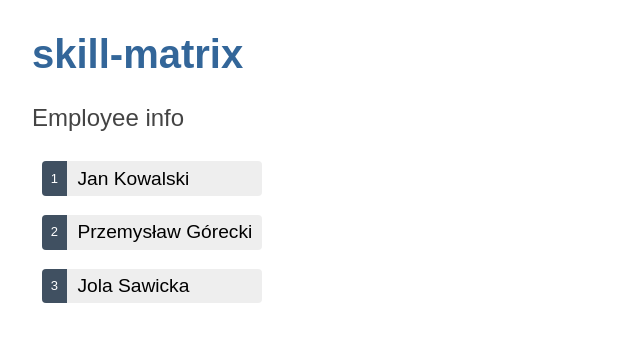
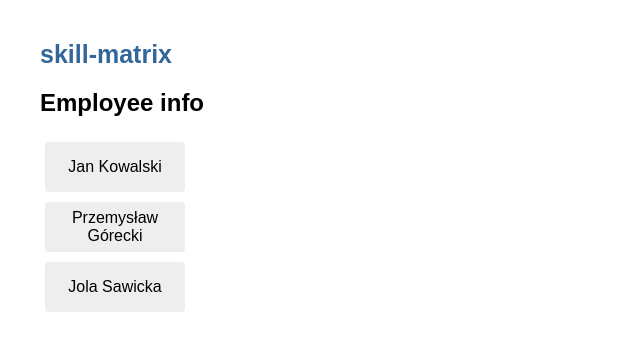
Before and after one commit to sebastian-pietrykowski/employee-app, an Angular app in the folder skill-matrix/: page / in a window 1280 px wide. Shown: the top 350 px of the page, without its empty margins (0-640 px from the left). Built offline with nearby package versions, Linux system fonts and the light colour scheme.

Commit message:
Added displaying list of employees, changed styles to BEM

```diff
--- a/skill-matrix/src/app/app.component.html
+++ b/skill-matrix/src/app/app.component.html
@@ -1,2 +1,4 @@
-<h1>{{ title }}</h1>
-<app-employee></app-employee>
+<div class="app-container">
+  <h1 class="app-container__header">{{ title }}</h1>
+  <app-employee></app-employee>
+</div>
--- a/skill-matrix/src/app/app.component.scss
+++ b/skill-matrix/src/app/app.component.scss
@@ -0,0 +1,7 @@
+@import "src/assets/styles/headers";
+
+.app-container {
+  &__header {
+    @extend %h1;
+  }
+}
--- a/skill-matrix/src/app/features/components/employee/employee.component.html
+++ b/skill-matrix/src/app/features/components/employee/employee.component.html
@@ -1,26 +1,41 @@
-<article>
-  <h2>Employee info</h2>
-  <ul class="employees">
-    <li *ngFor="let employee of employeeList">
-      <button [class.selected]="employee === selectedEmployee" type="button" (click)="onSelect(employee)">
-        <span class="badge">{{employee.id}} </span>
-        <span class="name-and-surname">{{ employee.name }} {{ employee.surname }}</span>
+<article class="employee">
+  <header class="employee__header">
+    <h2>Employee info</h2>
+  </header>
+  <ul class="employee__list">
+    <li class="employee__list-element" *ngFor="let employee of employeeList">
+      <button
+        class="employee__list-button"
+        [class.employee__list-button--selected]="employee === selectedEmployee"
+        type="button"
+        (click)="onSelect(employee)"
+      >
+        <span class="employee__full-name-select"
+          >{{ employee.name }} {{ employee.surname }}</span
+        >
       </button>
     </li>
   </ul>
-  <div *ngIf="selectedEmployee">
-    <h3>
-      {{ selectedEmployee.name | uppercase }} {{ selectedEmployee.surname | uppercase }} Details
+  <div class="employee__info" *ngIf="selectedEmployee">
+    <h3 class="employee__details">
+      {{ selectedEmployee.name | uppercase }}
+      {{ selectedEmployee.surname | uppercase }} Details
     </h3>
-    <div><span>ID: </span>{{ selectedEmployee.id }}</div>
-    <div>
+    <div classs="employee__id"><span>ID: </span>{{ selectedEmployee.id }}</div>
+    <div class="employee_employmentDate">
       <span>Employment date: </span
       >{{ selectedEmployee.employmentDate | date: "dd.MM.yyyy" }}
     </div>
-    <div><span>Skills: </span>{{ selectedEmployee.listOfSkills }}</div>
-    <div><span>Projects: </span>{{ selectedEmployee.listOfProjects }}</div>
-    <div><span>Manager: </span>{{ selectedEmployee.manager }}</div>
-    <div>
+    <div class="employee_skills">
+      <span>Skills: </span>{{ selectedEmployee.listOfSkills }}
+    </div>
+    <div class="employee_projects">
+      <span>Projects: </span>{{ selectedEmployee.listOfProjects }}
+    </div>
+    <div class="employee_manager">
+      <span>Manager: </span>{{ selectedEmployee.manager }}
+    </div>
+    <div class="employee_name-input">
       <label for="name">Employee name: </label>
       <input id="name" [(ngModel)]="selectedEmployee.name" placeholder="name" />
     </div>
--- a/skill-matrix/src/app/features/components/employee/employee.component.scss
+++ b/skill-matrix/src/app/features/components/employee/employee.component.scss
@@ -1,66 +1,84 @@
-/* EmployeeComponent's private CSS styles */
-.employees {
-  margin: 0 0 2em 0;
+@import "src/assets/styles/buttons";
+@import "src/assets/styles/headers";
+@import "src/assets/styles/colors";
+
+.employee {
+  font-size: 1.6rem;
+
+  &_header {
+    @extend %h2;
+  }
+
+  &__list {
+    margin: 0 0 2rem 0;
     list-style-type: none;
     padding: 0;
-  width: 15em;
+    width: 15rem;
   }
 
-.employees li {
+  &__list-element {
     display: flex;
   }
 
-.employees button {
+  &__list-button {
+    @extend %button;
+    font-size: 1.6rem;
     flex: 1;
     cursor: pointer;
     position: relative;
     left: 0;
-  background-color: #EEE;
-  margin: .5em;
+    margin: 0.5rem;
     padding: 0;
     border-radius: 4px;
     display: flex;
-  align-items: stretch;
-  height: 1.8em;
+    align-items: center;
+    justify-content: center;
+    height: 5rem;
+    //width: ;
   }
 
-.employees button:hover {
+  &__list-button:hover {
     color: #2c3a41;
-  background-color: #e6e6e6;
-  left: .1em;
+    background-color: $very-light-gray;
+    left: 0.1rem;
   }
 
-.employees button:active {
-  background-color: #525252;
+  &__list-button:active {
+    background-color: $dim-gray;
     color: #fafafa;
   }
 
-.employees button.selected {
+  &__list-button--selected {
     background-color: black;
     color: white;
   }
 
-.employees button.selected:hover {
-  background-color: #505050;
+  &__list-button--selected:hover {
+    background-color: $charcoal-gray;
     color: white;
   }
 
-.employees button.selected:active {
+  &__list-button--selected:active {
     background-color: black;
     color: white;
   }
 
-.employees .badge {
+  &__employee_list &__full-name-select {
     display: inline-block;
-  font-size: small;
+    //font-size: small;
     color: white;
-  padding: 0.8em 0.7em 0 0.7em;
-  background-color: #405061;
-  line-height: 1em;
-  margin-right: .8em;
+    padding: 0.8rem 0.7rem 0 0.7rem;
+    background-color: $steel-blue;
+    line-height: 1rem;
+    margin-right: 0.8rem;
     border-radius: 4px 0 0 4px;
   }
 
-.employees .name-and-surname {
+  &__employee_list &__full-name-select {
     align-self: center;
   }
+
+  &__employee__info {
+    color: red;
+  }
+}
--- /dev/null
+++ b/skill-matrix/src/assets/styles/_buttons.scss
@@ -0,0 +1,25 @@
+@import "./colors";
+
+%button {
+  background-color: $light-gray;
+  border: none;
+  border-radius: 4px;
+  cursor: pointer;
+  color: black;
+  font-size: 1.2rem;
+  padding: 1rem;
+  margin-right: 1rem;
+  margin-bottom: 1rem;
+  margin-top: 1rem;
+
+  &:hover {
+    background-color: black;
+    color: white;
+  }
+
+  &:disabled {
+    d-color: $light-gray;
+    color: $medium-gray;
+    cursor: auto;
+  }
+}
--- /dev/null
+++ b/skill-matrix/src/assets/styles/_colors.scss
@@ -0,0 +1,8 @@
+$very-light-gray: #e6e6e6;
+$light-gray: #eee;
+$medium-gray: #aaa;
+$dim-gray: #525252;
+$charcoal-gray: #505050;
+$dark-gray: #444;
+$steel-blue: #405061;
+$teal: #369;
--- /dev/null
+++ b/skill-matrix/src/assets/styles/_headers.scss
@@ -0,0 +1,12 @@
+@import "./colors";
+
+%h1 {
+  color: $teal;
+  font-family: Arial, Helvetica, sans-serif;
+  font-size: 250%;
+}
+%h2, %h3 {
+  color: $dark-gray;
+  font-family: Arial, Helvetica, sans-serif;
+  font-weight: lighter;
+}
--- a/skill-matrix/src/styles.scss
+++ b/skill-matrix/src/styles.scss
@@ -1,48 +1,14 @@
 /* You can add global styles to this file, and also import other style files */
 /* Application-wide Styles */
-h1 {
-  color: #369;
+* {
   font-family: Arial, Helvetica, sans-serif;
-  font-size: 250%;
 }
-h2,
-h3 {
-  color: #444;
-  font-family: Arial, Helvetica, sans-serif;
-  font-weight: lighter;
+
+html {
+  font-size: 10px;
+  margin: 2em;
 }
+
 body {
   margin: 2em;
 }
-body,
-input[type="text"],
-button {
-  color: #333;
-  font-family: Cambria, Georgia, serif;
-}
-button {
-  background-color: #eee;
-  border: none;
-  border-radius: 4px;
-  cursor: pointer;
-  color: black;
-  font-size: 1.2rem;
-  padding: 1rem;
-  margin-right: 1rem;
-  margin-bottom: 1rem;
-  margin-top: 1rem;
-}
-button:hover {
-  background-color: black;
-  color: white;
-}
-button:disabled {
-  background-color: #eee;
-  color: #aaa;
-  cursor: auto;
-}
-
-/* everywhere else */
-* {
-  font-family: Arial, Helvetica, sans-serif;
-}
```
Also changed, not shown: skill-matrix/src/src/assets/styles/_button.scss (added), skill-matrix/src/src/assets/styles/_buttons.scss (added), skill-matrix/src/src/assets/styles/_colors.scss (added), skill-matrix/src/src/assets/styles/_headers.scss (added). Lines whose indentation alone changed are shown as unchanged.
